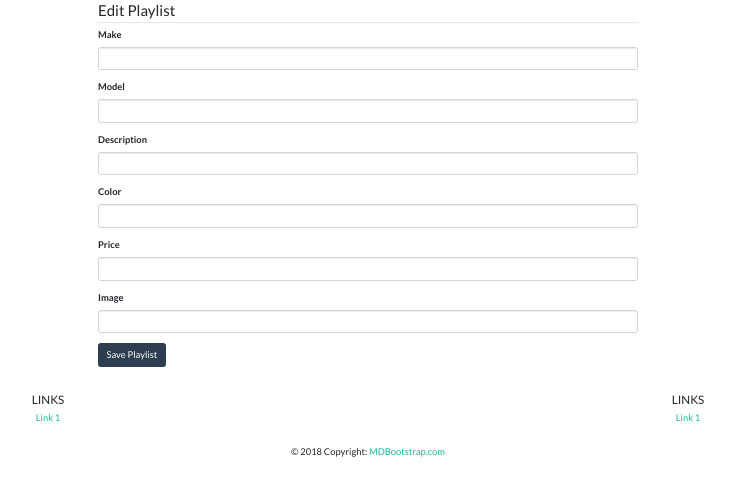
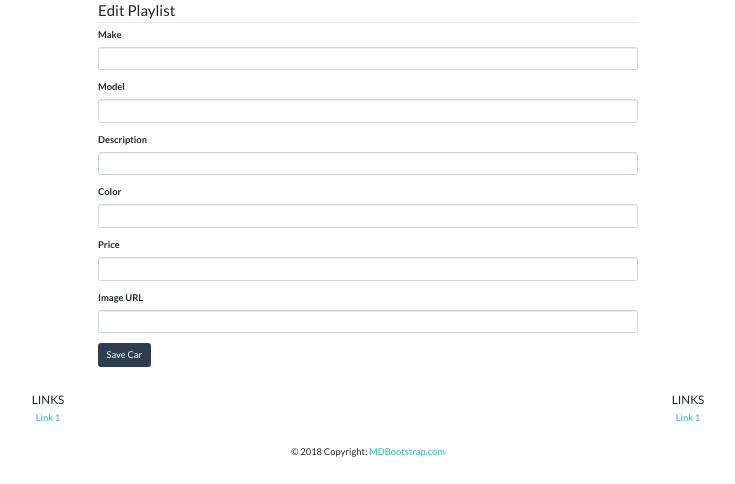
Before and after one commit to donaldvallejo/contractorProject, a Flask app: template templates/playlists_edit.html in a window 1280 px wide. Shown: the part 93-577 px from the top of the page, without its empty margins (272-1007 px from the left). Run offline with Flask 2, Linux system fonts and the light colour scheme; the template is opened without the code that fills it, so the values that code supplies are empty; some libraries are stand-ins or nearby versions.

Commit message:
going to change things to cars

```diff
--- a/app.py
+++ b/app.py
@@ -4,10 +4,8 @@ from datetime import datetime
 from flask import Flask, render_template, request, redirect, url_for
 from pymongo import MongoClient
 from bson.objectid import ObjectId
-host = os.environ.get('MONGODB_URI', 'mongodb://localhost:27017/cars2')
-# client = MongoClient(host=host'?retryWrites=false')
+host = os.environ.get('MONGODB_URI', 'mongodb://localhost:27017/cars')
 client = MongoClient(host=f'{host}?retryWrites=false')
-# client = MongoClient(host=f'{host}?retryWrites=false')
 db = client.get_default_database()
 playlists = db.playlists
 comments = db.comments
@@ -16,7 +14,7 @@ app = Flask(__name__)
 
 @app.route('/')
 def playlists_index():
-  """Show all playlist"""
+  """Show all cars"""
   return render_template('playlists_index.html', playlists=playlists.find())
 
 @app.route('/playlists/new')
@@ -38,6 +36,7 @@ def playlists_submit():
   }
 
   playlist_id = playlists.insert_one(playlist).inserted_id
+  print("Check to see if Data is even happening \n", playlist_id, playlist)
   return redirect(url_for('playlists_show', playlist_id=playlist_id))
 
 @app.route('/playlists/<playlist_id>')
--- a/templates/partials/playlists_form.html
+++ b/templates/partials/playlists_form.html
@@ -1,13 +1,13 @@
 <fieldset>
   <legend>Edit Playlist</legend>
 
-  <!-- DESCRIPTION -->
+  <!-- MAKE -->
   <div class='form-group'>
       <label for='description'>Make</label><br>
       <input class='form-control' id='Make' type='text' name='Make' value='{{ playlist.Make }}' />
   </div>
 
-  <!-- DESCRIPTION -->
+  <!-- Model -->
   <div class='form-group'>
       <label for='description'>Model</label><br>
       <input class='form-control' id='Model' type='text' name='Model' value='{{ playlist.Model }}' />
@@ -19,21 +19,21 @@
       <input class='form-control' id='Description' type='text' name='Description' value='{{ playlist.Description }}' />
   </div>
 
-  <!-- DESCRIPTION -->
+  <!-- Color -->
   <div class='form-group'>
       <label for='description'>Color</label><br>
       <input class='form-control' id='Color' type='text' name='Color' value='{{ playlist.Color }}' />
   </div>
 
-  <!-- DESCRIPTION -->
+  <!-- Price -->
   <div class='form-group'>
       <label for='description'>Price</label><br>
       <input class='form-control' id='Price' type='text' name='Price' value='{{ playlist.Price }}' />
   </div>
 
-  <!-- DESCRIPTION -->
+  <!-- Image URL -->
   <div class='form-group'>
-      <label for='description'>Image</label><br>
+      <label for='description'>Image URL</label><br>
       <input class='form-control' id='Image' type='text' name='Price' value='{{ playlist.Image }}' />
   </div>
 
--- a/templates/playlists_edit.html
+++ b/templates/playlists_edit.html
@@ -8,7 +8,7 @@
             {% include 'partials/playlists_form.html' %}
             <!-- BUTTON -->
             <div class='form-group'>
-                <button class='btn btn-primary' type='submit'>Save Playlist</button>
+                <button class='btn btn-primary' type='submit'>Save Car</button>
             </div>
         </form>
     </div>
```
